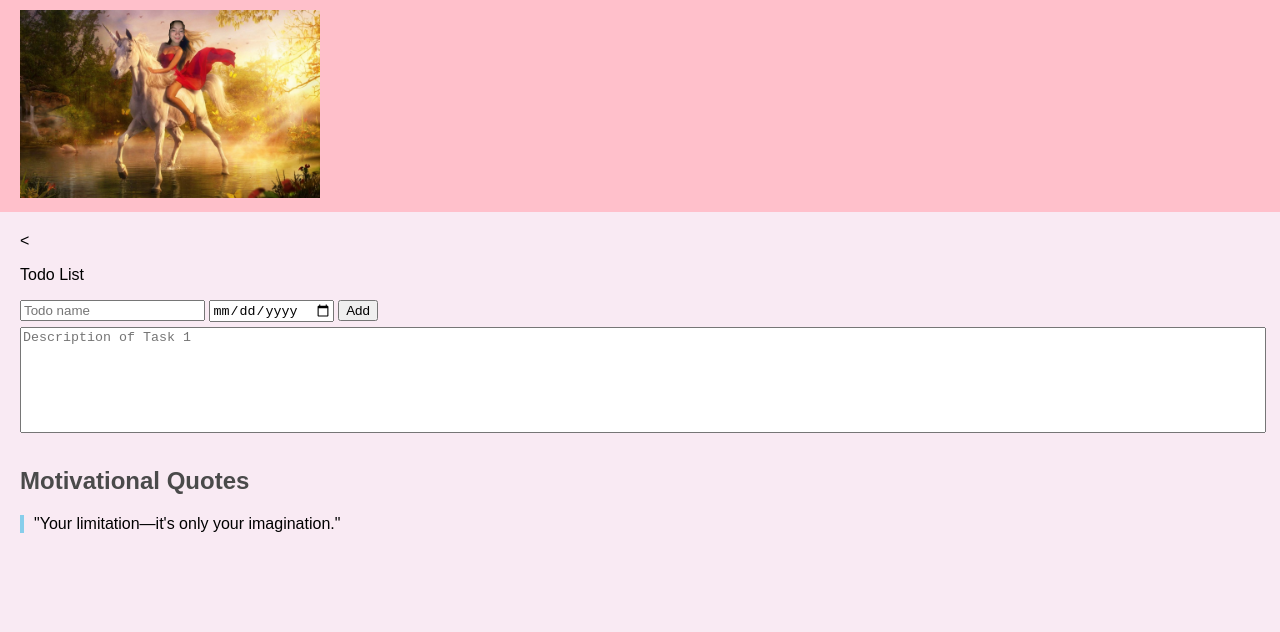
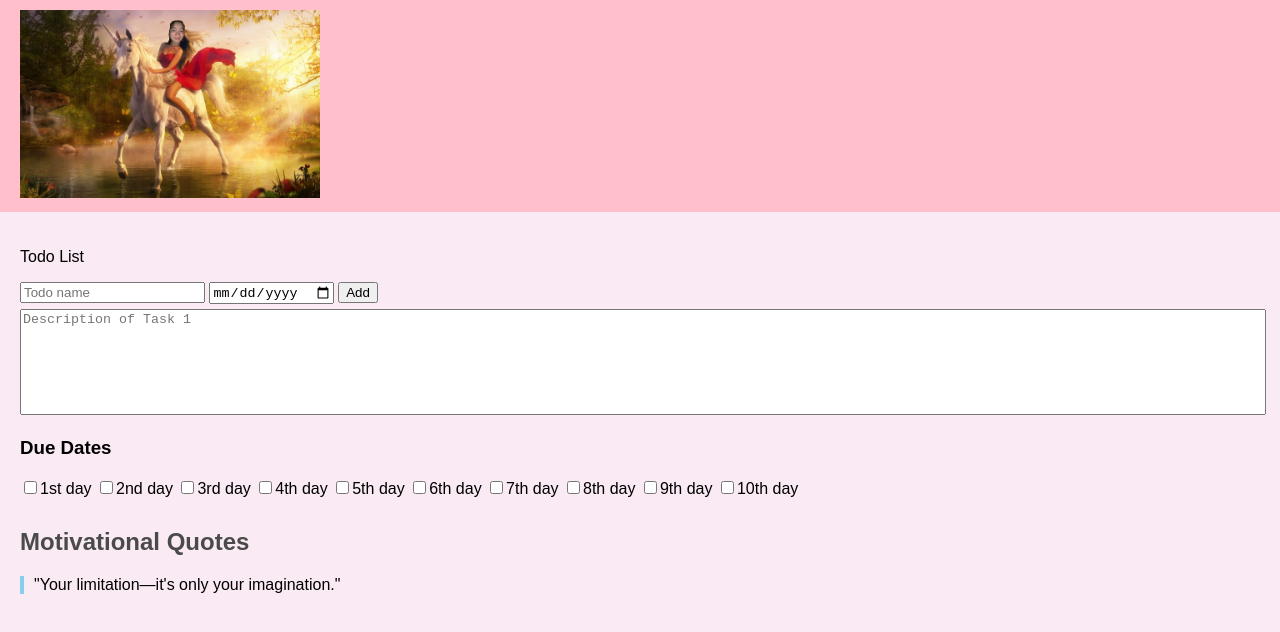
Before and after one commit to kaidi-ahas/princessSineesia, a plain HTML site: page index.html in a window 1280 px wide. Drawn offline with Linux system fonts and the light colour scheme.

Commit message:
make a bed

```diff
--- a/index.html
+++ b/index.html
@@ -14,7 +14,7 @@
   </header>
   <main>
     <section class="todo-list">
-      <<p>Todo List</p>
+      <p>Todo List</p>
 
       <input
         class="js-name-input"
@@ -32,6 +32,21 @@
       <div class="js-todo-list"></div>
         <textarea placeholder="Description of Task 1"></textarea>
       </div>
+      <div class="todo-dates">
+        <h3>Due Dates</h3>
+        <div class="days">
+          <label><input type="checkbox" name="day1">1st day</label>
+          <label><input type="checkbox" name="day2">2nd day</label>
+          <label><input type="checkbox" name="day3">3rd day</label>
+          <label><input type="checkbox" name="day4">4th day</label>
+          <label><input type="checkbox" name="day5">5th day</label>
+          <label><input type="checkbox" name="day6">6th day</label>
+          <label><input type="checkbox" name="day7">7th day</label>
+          <label><input type="checkbox" name="day8">8th day</label>
+          <label><input type="checkbox" name="day9">9th day</label>
+          <label><input type="checkbox" name="day10">10th day</label>
+        </div>
+      </div>
     </section>
     <section class="motivational-quotes">
       <h2>Motivational Quotes</h2>
```
